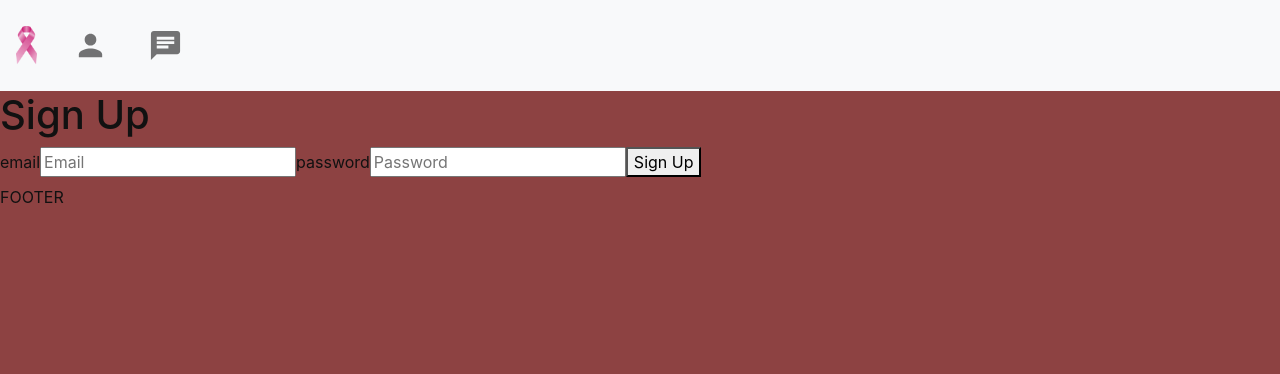
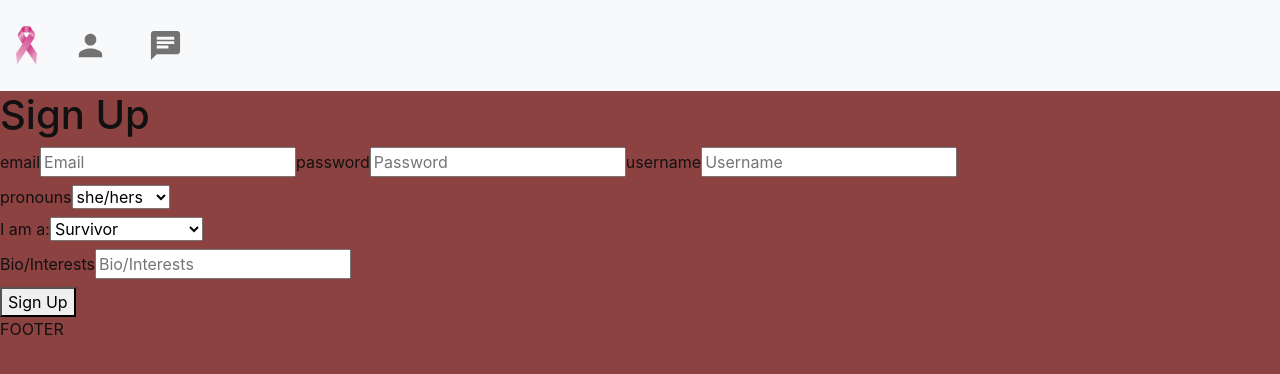
Before and after one commit to tech-support-ELC/EmpowerMINT, a React (Create React App) app: page /signup in a window 1280 px wide. Shown: the top 374 px of the page. Built offline with nearby package versions, Linux system fonts and the light colour scheme; no server answers.

Commit message:
Feat: Sign up using Google Authentication

```diff
--- a/src/Components/SignUp.js
+++ b/src/Components/SignUp.js
@@ -6,9 +6,22 @@ const SignUp = ({ history }) => {
   const handleSignUp = useCallback(
     async (event) => {
       event.preventDefault();
-      const { email, password } = event.target.elements;
+      const { email, password, username } = event.target.elements;
+      // const userRef = app.database().ref('users')
+      // const user = {
+      //  email,
+      //  password
+      // }
+
       try {
         await app.auth().createUserWithEmailAndPassword(email.value, password.value);
+        const UID = app.auth().currentUser.uid
+        const apple = {"apple":"appleTEST"}
+        app.database().ref('users').push(
+          // {[UID] : {"TEST":"TEST"} }
+          apple
+        )
+        console.log(app.auth().currentUser.uid) //GETS USER ID FROM AUTHENTICAITON
         history.push("/home");
       } catch (error) {
         alert(error);
@@ -25,10 +38,51 @@ const SignUp = ({ history }) => {
           email
           <input name="email" type="email" placeholder="Email" />
         </label>
+
         <label>
           password
           <input name="password" type="password" placeholder="Password" />
         </label>
+
+        <label>
+          username
+          <input name="username" type="username" placeholder="Username" />
+        </label>
+
+        <div>
+        <label>
+          pronouns
+        </label>
+
+          <select>
+          <option>she/hers</option>
+          <option>him/his</option>
+          <option>they/them</option>
+          </select>
+        </div>
+
+        <div>
+        <label>
+          I am a:
+        </label>
+
+          <select>
+          <option>Survivor</option>
+          <option>Supporter</option>
+          <option>Warrior - Stage 1</option>
+          <option>Warrior - Stage 2</option>
+          <option>Warrior - Stage 3</option>
+          <option>Warrior - Stage 4</option>
+          </select>
+        </div>
+
+        <div>
+        <label>
+          Bio/Interests
+          <input name="Bio/Interests" type="text" placeholder="Bio/Interests" />
+        </label>
+        </div>
+
         <button type="submit">Sign Up</button>
       </form>
     </div>
```
Also changed, not shown: seeds/seed.json (+6 -6 lines).
